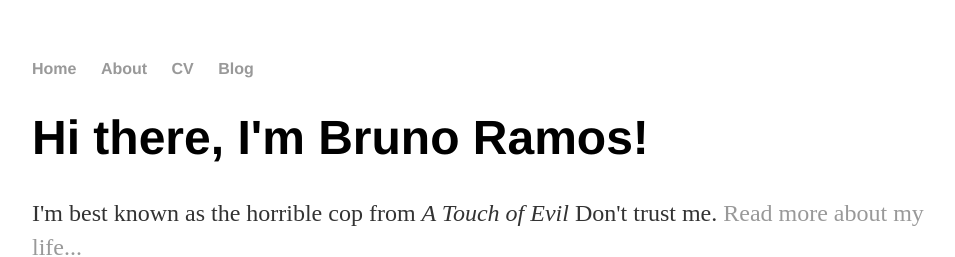
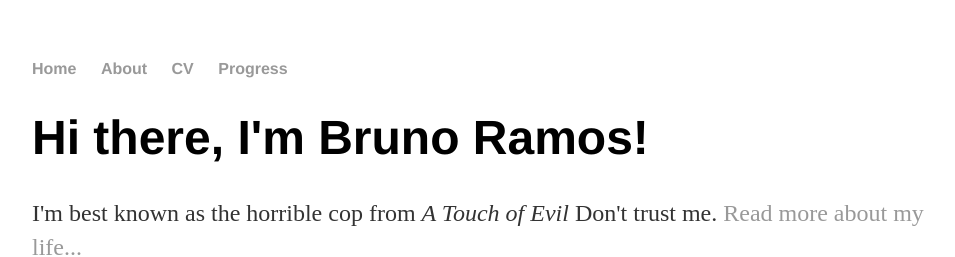
Before and after one commit to brno117/brno117.github.io, a Jekyll site: the page built from index.html, in a window 1280 px wide. Shown: the top 257 px of the page, without its empty margins (160-1115 px from the left). Built offline with Jekyll 4.4.1, drawn with Linux system fonts in a browser that asks for light colours.

Commit message:
Update default.html

```diff
--- a/_layouts/default.html
+++ b/_layouts/default.html
@@ -11,7 +11,7 @@
 	        		<li><a href="/">Home</a></li>
 		        	<li><a href="/about">About</a></li>
 	        		<li><a href="/cv">CV</a></li>
-	        		<li><a href="/blog">Blog</a></li>
+	        		<li><a href="/blog">Progress</a></li>
 	    		</ul>
 			</nav>
 			<div class="container">
```
